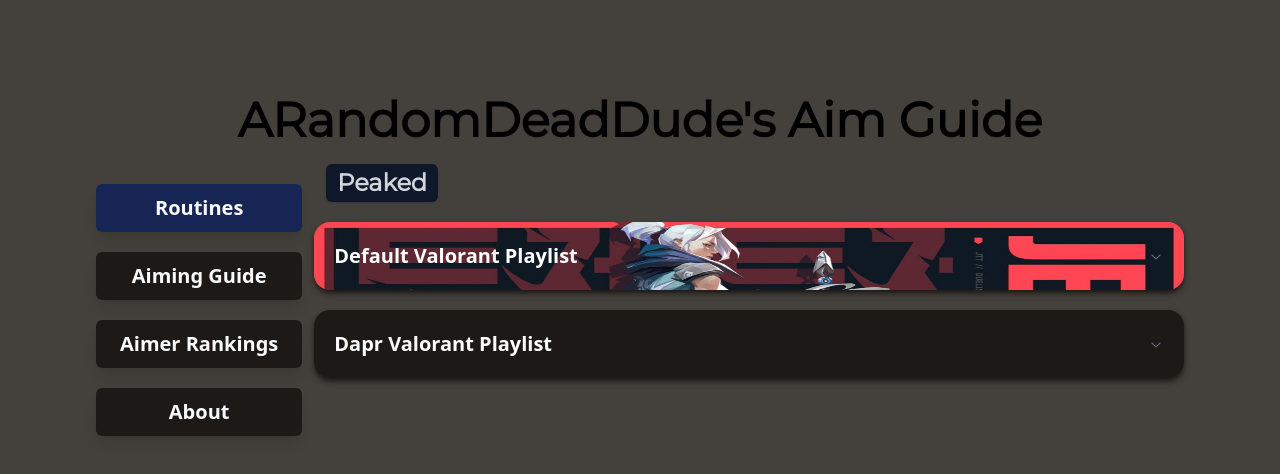
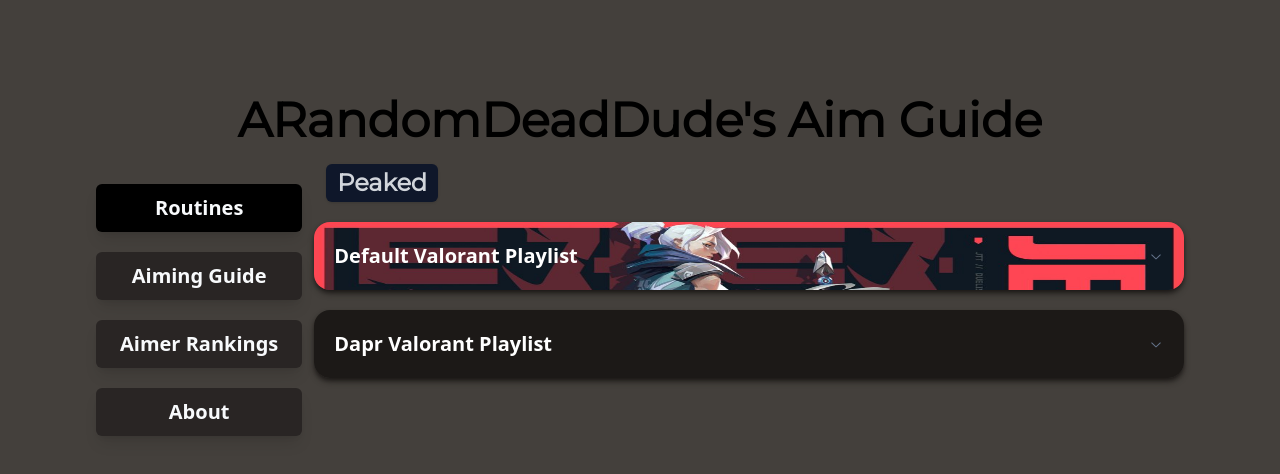
Before and after one commit to thoroughgood/ARDDWebsite, a Next.js app: page / in a window 1280 px wide. Shown: the top 474 px of the page. Built offline with nearby package versions, Linux system fonts and the light colour scheme.

Commit message:
changed hover + selected topic colour

```diff
--- a/components/topicButton.tsx
+++ b/components/topicButton.tsx
@@ -17,8 +17,8 @@
   const [isHovered, setIsHovered] = useState(false);
   return (
     <Button
-      className={`bg-stone-900 p-6 font-sans text-xl font-bold shadow-lg duration-1000 ease-in-out hover:scale-105 ${
-        isActive ? 'bg-blue-950' : ''
+      className={`bg-stone-800 p-6 font-sans text-xl font-bold shadow-lg duration-1000 ease-in-out hover:bg-stone-900 hover:scale-105 ${
+        isActive ? 'bg-black' : ''
       }`}
       onMouseOver={() => setIsHovered(true)}
       onMouseOut={() => setIsHovered(false)}
```
